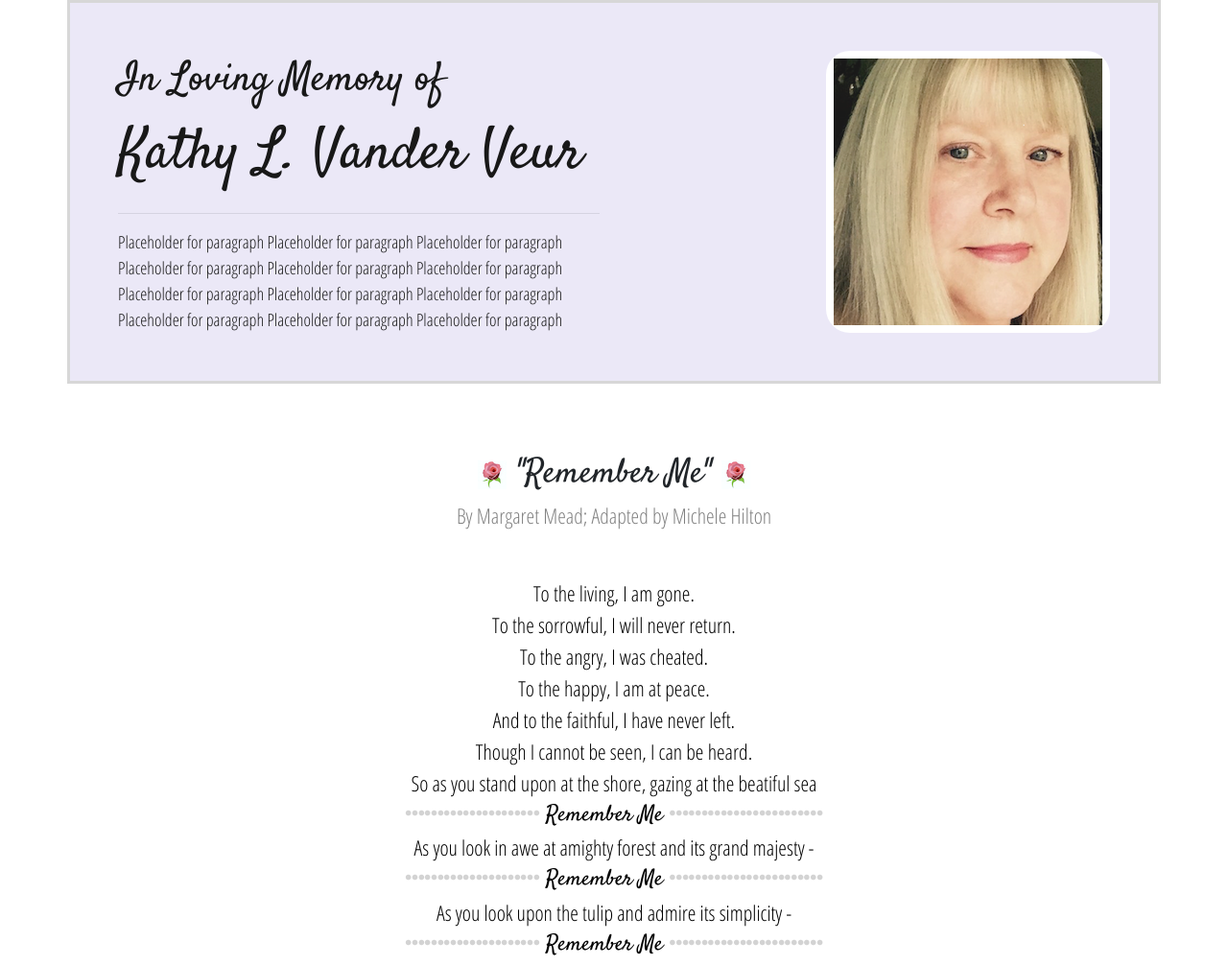
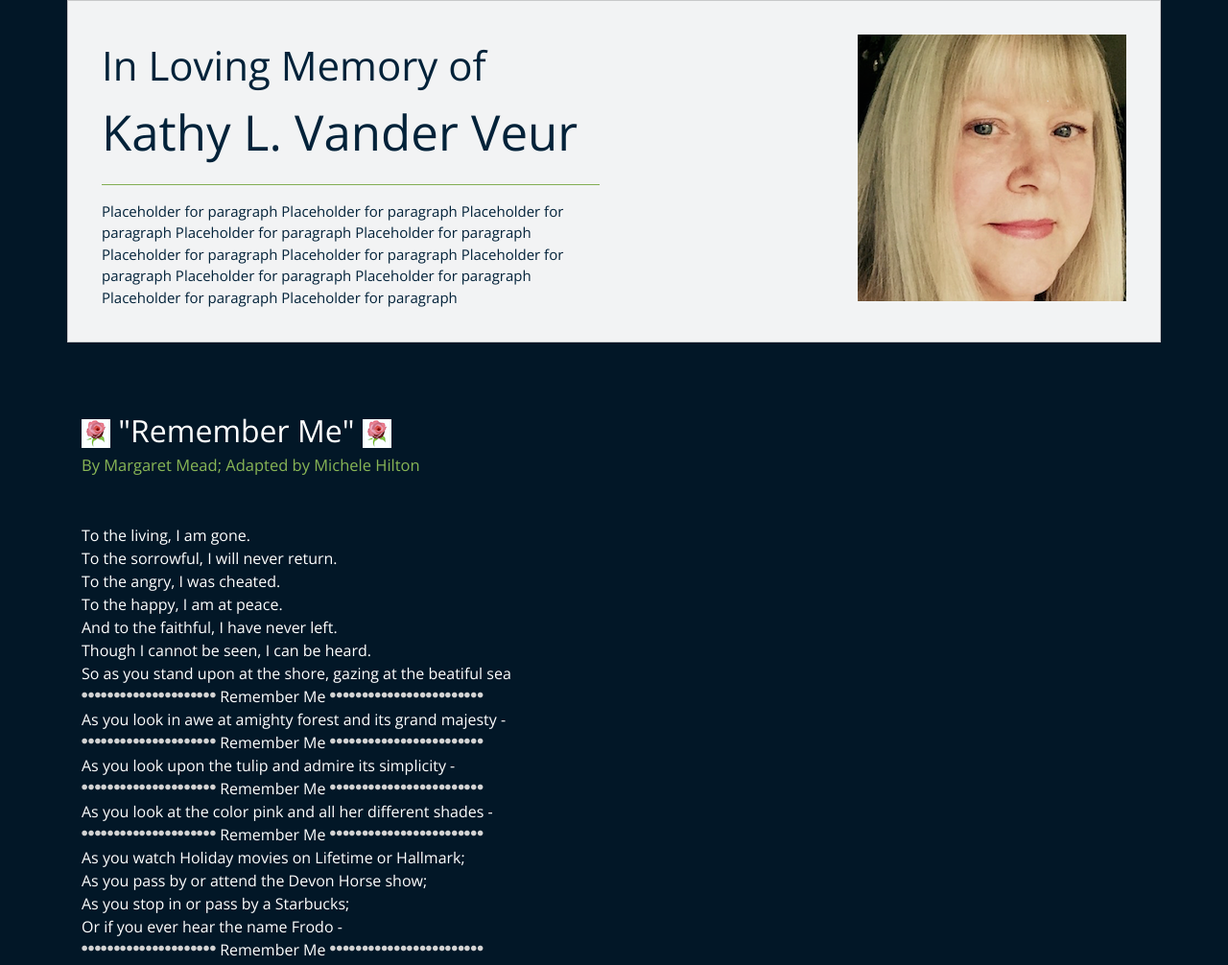
Before and after one commit to nlasusa/kathyv, a plain HTML site: page index.html in a window 1280 px wide. Shown: the part 60-1066 px from the top of the page at 96% size. Drawn offline with nearby package versions, Linux system fonts and the light colour scheme; a web font is replaced by a local one.

Commit message:
Update style.css

```diff
--- a/style.css
+++ b/style.css
@@ -1,59 +1,62 @@
+body {
+    background-color:#021727;
+}
+
 #memoriamContainer {
-    font-family: 'Satisfy', cursive;
+    font-family: 'Open Sans', sans-serif, Arial;
     font-size: 42px;
-    background-color: #E9E6F7;
-    opacity: 0.9;
-    color: black;
+    background-color: white;
+    opacity: 0.95;
+    color: #03233B;
     margin-top: 60px;
-    padding: 50px;
-    border: 3px solid lightgray;
+    padding: 35px;
+    border: 1px solid lightgray;
 }
 
 #memName {
-    color: black;
-    font-size: 60px;
+    color: #03233B;
+    font-size: 51px;
 }
+
+hr { background-color: #89B656; height: 1px; border: 0; }
 
 #imgbox {
     float: right;
-    border: 8px solid white;
-    border-radius: 25px;
     /* transform: rotate(1deg); */
 }
 
-
 #memPtitle {
-    font-family: 'Satisfy', cursive;
     text-align: left;
     margin-top: 20px;
-    font-size: 35px;
-    text-align: center;
+    font-size: 32px;
+    color: white;
+    font-family: 'Open Sans', sans-serif, Arial;
 }
 
 #memAuthors {
-    font-family: 'Open Sans Condensed', sans-serif;
-    font-size: 22px;
-    color: gray;
-    text-align: center;
+    font-size: 16.5px;
+    color: #89B656;
+    text-align: left;
+    font-family: 'Open Sans', sans-serif, Arial;
 }
 
 #memYears {
-    font-family: 'Open Sans Condensed', sans-serif;
-    font-size: 18px;
+    font-family: 'Open Sans', sans-serif, Arial;
+    font-size: 15px;
 }
 
 #memPoem {
-    color: black;
+    color: white;
     margin: 0 auto;
-    text-align: center;
-    font-size: 22px;
-    font-family: 'Open Sans Condensed', sans-serif;
+    text-align: left;
+    font-size: 16px;
+    font-family: 'Open Sans', sans-serif, Arial;
 }
 
 #memPtitle2 {
-    font-family: 'Satisfy', cursive;
-    text-align: center;
-    font-size: 23px;
+    font-family: 'Open Sans', sans-serif, Arial;
+    text-align: left;
+    font-size: 16px;
     /* margin-left: 285px;  */
 }
 
@@ -63,20 +66,21 @@
 }
 
 #break {
-    font-size: 30px;
+    font-size: 21px;
+    font-family: 'Open Sans', sans-serif, Arial;
 }
 
 #memPtitle3 {
-    font-family: 'Satisfy', cursive;
+    font-family: 'Open Sans', sans-serif, Arial;
     text-align: center;
-    font-size: 27px;
+    font-size: 16px;
     /* margin-left: 285px;  */
 }
 
 #memPtitle4 {
-    font-family: 'Satisfy', cursive;
-    text-align: center;
-    font-size: 45px;
-    color: #342C2C;
+    font-family: 'Open Sans', sans-serif, Arial;
+    text-align: left;
+    font-size: 31px;
+    color: white;
     /* margin-left: 285px;  */
 }
```
